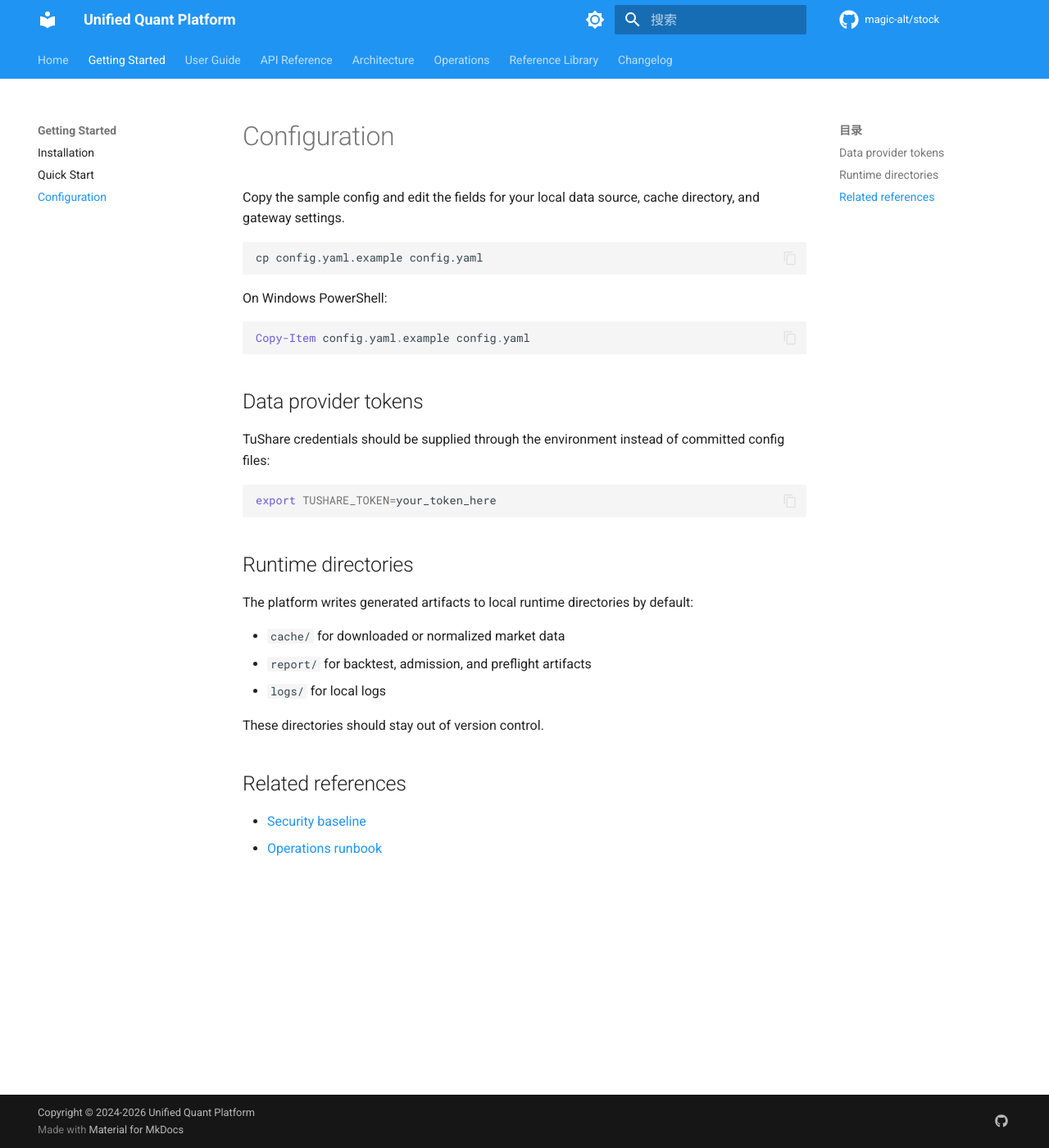
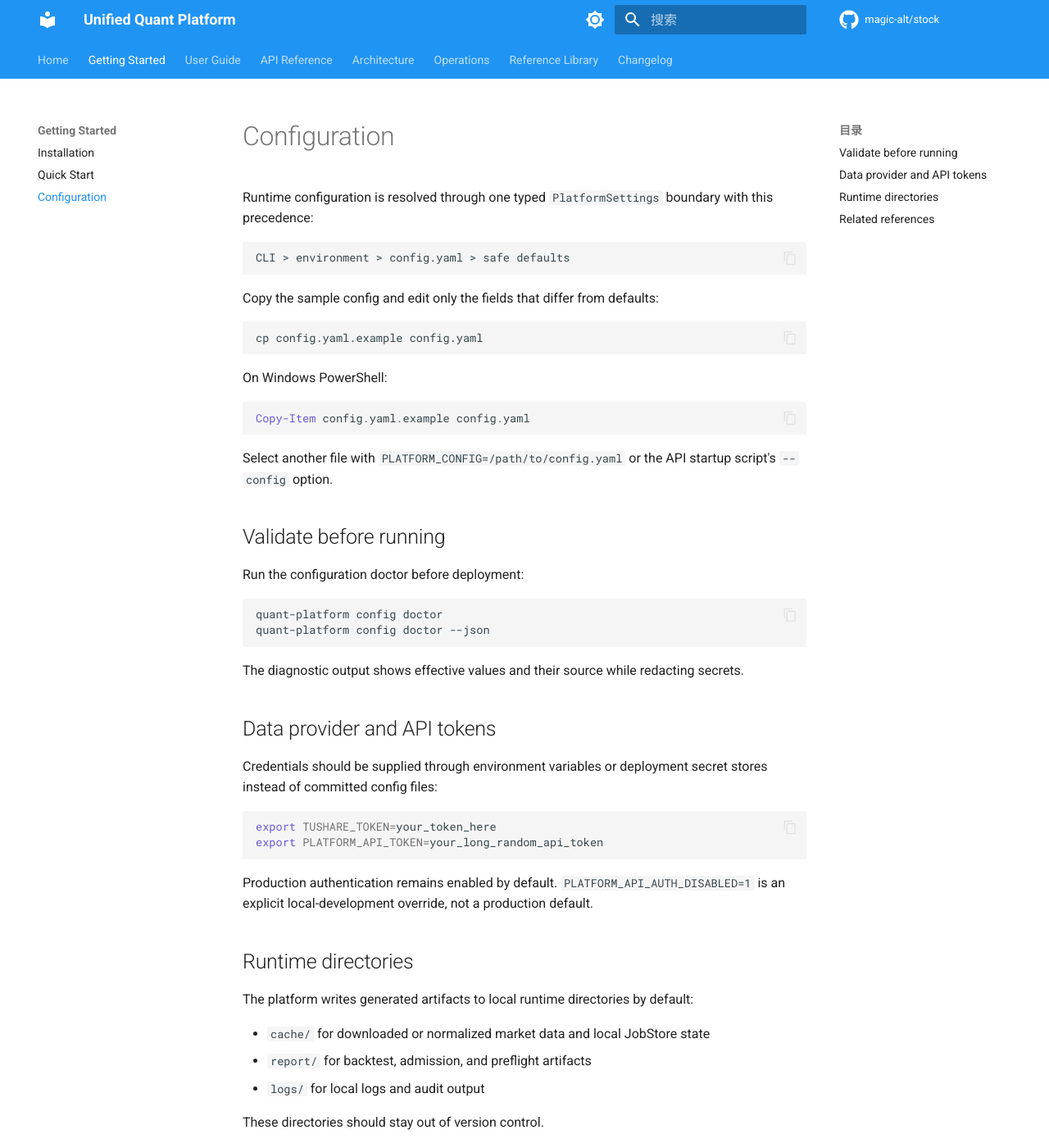
Before and after one commit to magic-alt/stock, an MkDocs documentation site: the page built from docs/getting-started/configuration.md, in a window 1280 px wide and 1400 px high. Shown: the whole window at 82% size. Built offline with MkDocs 1.6.1 and Material for MkDocs 9.7.7, drawn with Linux system fonts in a browser that asks for light colours; comment, search, counter and statistics services are not loaded; the version menu is left out; some of the changed text lies outside the part shown.

Commit message:
docs(config): point quick start to typed settings contract

````diff
--- a/docs/getting-started/configuration.md
+++ b/docs/getting-started/configuration.md
@@ -1,6 +1,12 @@
 # Configuration
 
-Copy the sample config and edit the fields for your local data source, cache directory, and gateway settings.
+Runtime configuration is resolved through one typed `PlatformSettings` boundary with this precedence:
+
+```text
+CLI > environment > config.yaml > safe defaults
+```
+
+Copy the sample config and edit only the fields that differ from defaults:
 
 ```bash
 cp config.yaml.example config.yaml
@@ -12,25 +18,43 @@ On Windows PowerShell:
 Copy-Item config.yaml.example config.yaml
 ```
 
-## Data provider tokens
+Select another file with `PLATFORM_CONFIG=/path/to/config.yaml` or the API startup script's `--config` option.
 
-TuShare credentials should be supplied through the environment instead of committed config files:
+## Validate before running
+
+Run the configuration doctor before deployment:
+
+```bash
+quant-platform config doctor
+quant-platform config doctor --json
+```
+
+The diagnostic output shows effective values and their source while redacting secrets.
+
+## Data provider and API tokens
+
+Credentials should be supplied through environment variables or deployment secret stores instead of committed config files:
 
 ```bash
 export TUSHARE_TOKEN=your_token_here
+export PLATFORM_API_TOKEN=your_long_random_api_token
 ```
+
+Production authentication remains enabled by default. `PLATFORM_API_AUTH_DISABLED=1` is an explicit local-development override, not a production default.
 
 ## Runtime directories
 
 The platform writes generated artifacts to local runtime directories by default:
 
-- `cache/` for downloaded or normalized market data
+- `cache/` for downloaded or normalized market data and local JobStore state
 - `report/` for backtest, admission, and preflight artifacts
-- `logs/` for local logs
+- `logs/` for local logs and audit output
 
 These directories should stay out of version control.
 
 ## Related references
 
+- [Platform Settings SSOT](../PLATFORM_SETTINGS.md)
+- [Deployment readiness contract](../DEPLOYMENT_READINESS.md)
 - [Security baseline](../SECURITY_BASELINE.md)
 - [Operations runbook](../OPERATIONS_RUNBOOK.md)
````
